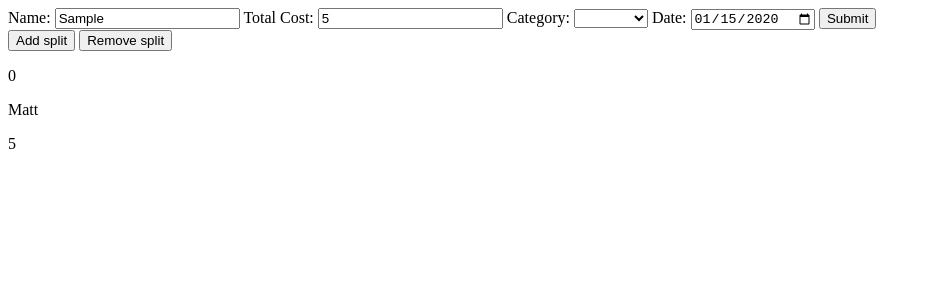
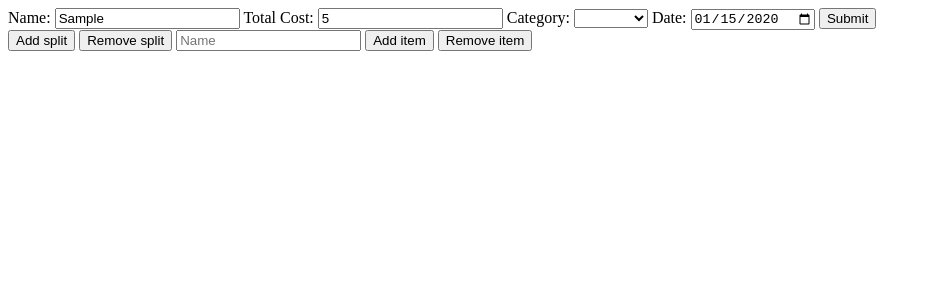
Before and after one commit to hhuston/transaction-tracker, a SvelteKit app: page / in a window 1280 px wide. Both pictures are taken after typing "Sample", "5", "2020-01-15" into the empty fields and a click on the button "Add split". Shown: the top 300 px of the page, without its empty margins (0-931 px from the left). Built offline with nearby package versions, Linux system fonts and the light colour scheme.

Commit message:
Add transaction splitting and item tracking to form

```diff
--- a/src/routes/+page.svelte
+++ b/src/routes/+page.svelte
@@ -33,12 +33,28 @@
         <input type="submit" />
     </form>
 </div>
-<button on:click={() => splits = [...splits, {name: "Matt", items: [{itemName: "Meal", itemCost: 50}]}]}>Add split</button>
-<button on:click={() => {splits.pop(); splits=splits}}>Remove split</button>
-{#each splits as split, i}
-    <p>{i}</p>
-    <p>{split.name}</p>
+<button on:click={ () => splits = [...splits, {name: "", items: []}] }>Add split</button>
+<button on:click={ () => { splits.pop(); splits=splits; } }>Remove split</button>
+{#each splits as split}
+    <input type="text" placeholder="Name" bind:value={split.name}>
+    <button on:click={ () => split.items = [...split.items, {itemName: "", itemCost: 0}] }>Add item</button>
+    <button on:click={ () => { split.items.pop(); split.items=split.items; } }>Remove item</button>
+    {#each split.items as item}
+        <label for="itemName">Item Name:</label>
+        <input
+            name="itemName"
+            type="text"
+            bind:value={item.itemName}
+        />
+        <label for="itemCost">Item Cost:</label>
+        <input
+            name="itemCost"
+            type="number"
+            step=".01"
+            bind:value={item.itemCost}
+        />
+        <input type="submit" />
+        <p>Name: {item.itemName}</p>
+        <p>Cost: {item.itemCost}</p>
+    {/each}
 {/each}
-{#if total_cost}
-    <p>{total_cost}</p>
-{/if}
```
